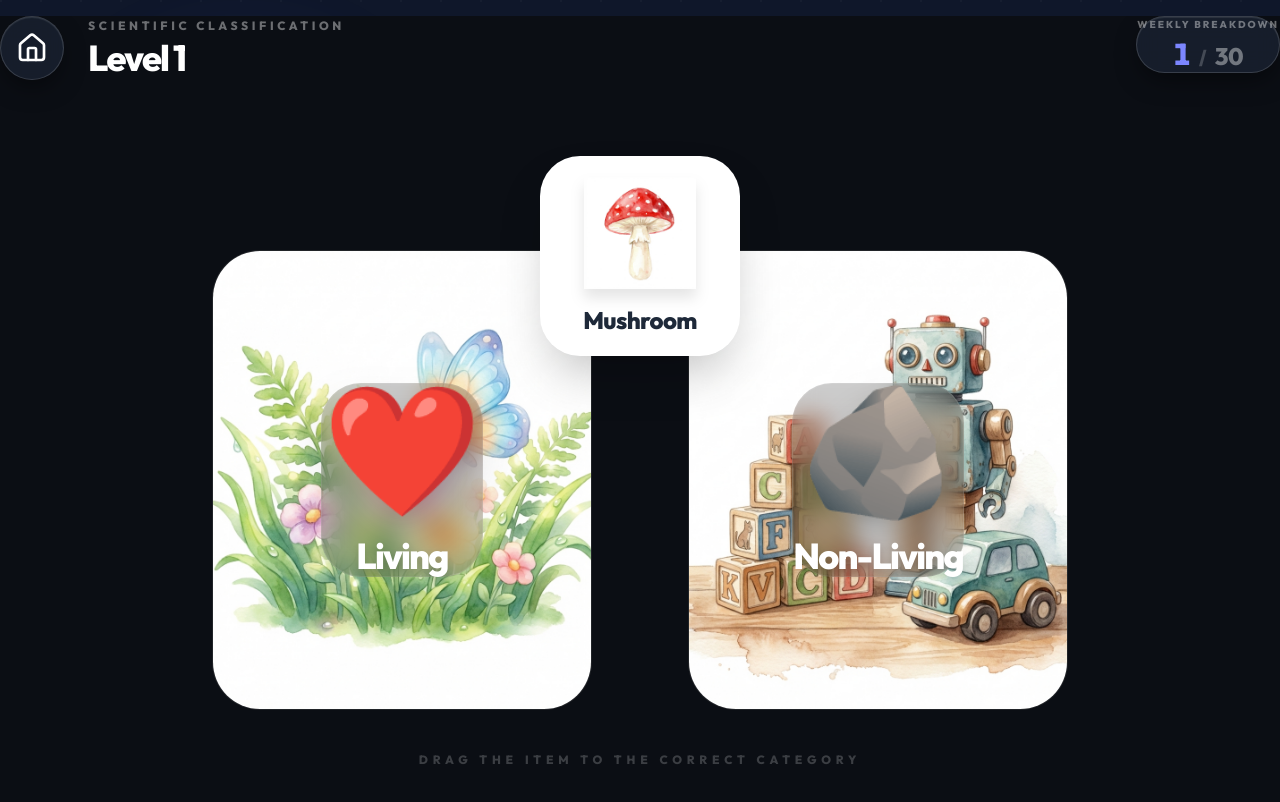
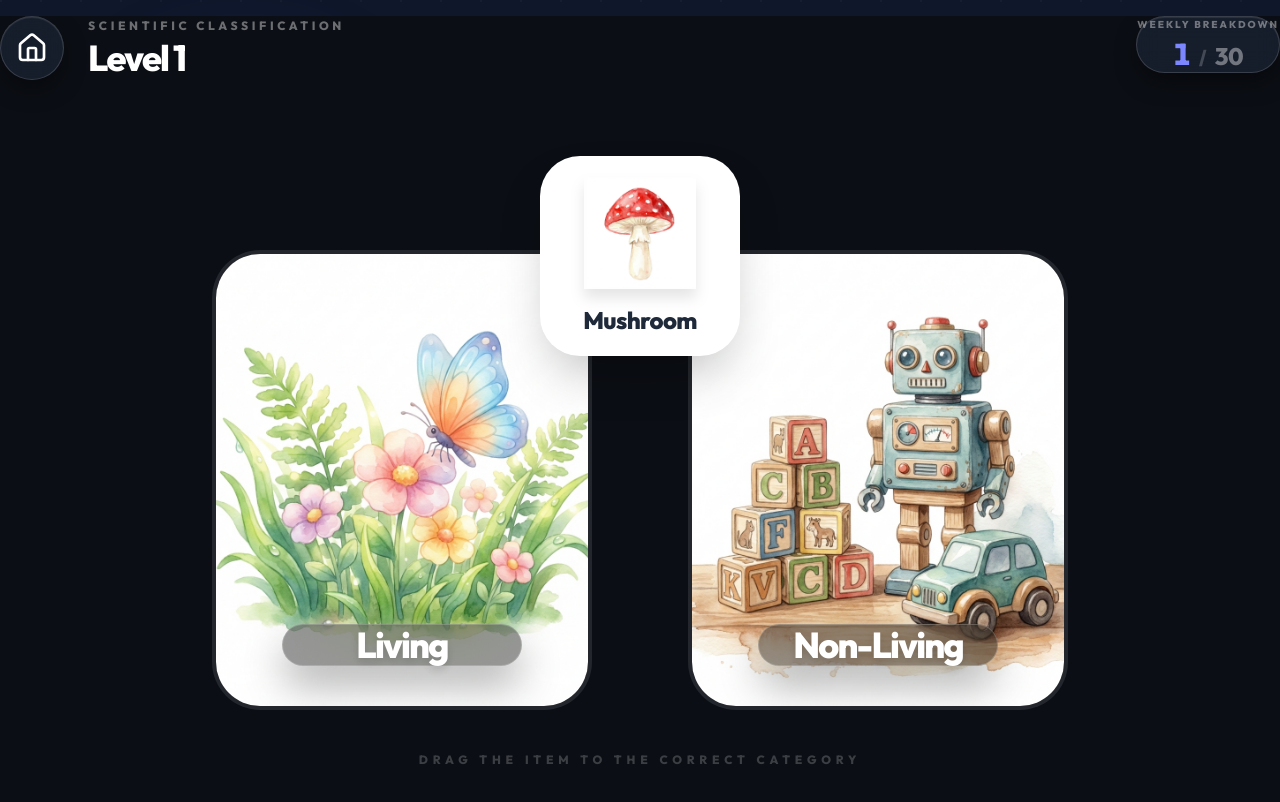
Before and after one commit to lawrence555-dev/lumiworld, a Next.js app: page /week/w1 in a window 1280 px wide. Shown: the top 802 px of the page. Built offline with nearby package versions, Linux system fonts and the light colour scheme.

Commit message:
style: remove emojis from DropZone and reposition labels to bottom pill

```diff
--- a/components/game/DropZone.tsx
+++ b/components/game/DropZone.tsx
@@ -47,12 +47,12 @@ export function DropZone({
             ref={zoneRef}
             className={`
         relative rounded-[3rem] p-8
-        flex flex-col items-center justify-center gap-6
+        flex flex-col items-center justify-center
         transition-all duration-500 overflow-hidden
-        ${selectionImage ? 'bg-black/20' : `bg-gradient-to-br ${bgColor}`}
+        ${selectionImage ? 'bg-[#0B0E14]' : `bg-gradient-to-br ${bgColor}`}
         ${isHovered ? 'scale-105 shadow-[0_0_50px_rgba(255,255,255,0.2)]' : 'shadow-2xl'}
         ${filled ? 'brightness-50' : 'brightness-100'}
-        border border-white/10
+        border-4 border-white/10
       `}
             style={{
                 width: '380px',
@@ -78,27 +78,34 @@ export function DropZone({
                     <img
                         src={selectionImage}
                         alt=""
-                        className="w-full h-full object-cover transition-transform duration-700 hover:scale-110"
+                        className="w-full h-full object-cover transition-transform duration-1000 hover:scale-110"
                     />
-                    <div className={`absolute inset-0 bg-gradient-to-t ${bgColor.replace(/\/80/g, '/40')} via-transparent to-transparent opacity-60`} />
+                    <div className={`absolute inset-0 bg-gradient-to-t ${bgColor.replace(/\/80/g, '/60')} via-transparent to-transparent opacity-80`} />
                 </div>
             )}
 
-            {/* Content Wrapper for Glassmorphism effect when image is present */}
+            {/* Label - Repositioned to bottom as a floating pill */}
             <div className={`
-                relative z-10 flex flex-col items-center gap-6
-                ${selectionImage ? 'bg-black/20 backdrop-blur-md p-8 rounded-[2.5rem] border border-white/10' : ''}
+                absolute bottom-10 left-1/2 -translate-x-1/2 z-20
+                px-10 py-5 rounded-[2.5rem]
+                bg-black/40 backdrop-blur-xl border border-white/20
+                shadow-[0_20px_40px_rgba(0,0,0,0.3)]
+                flex items-center justify-center min-w-[240px]
             `}>
-                {/* Icon */}
-                <div className="text-9xl filter drop-shadow-2xl transform transition-transform hover:scale-110 duration-300">
-                    {icon}
-                </div>
-
-                {/* Label */}
-                <div className="text-4xl font-black text-white text-center tracking-tighter drop-shadow-lg">
+                <div className="text-4xl font-black text-white text-center tracking-tighter drop-shadow-lg whitespace-nowrap">
                     {label}
                 </div>
             </div>
+
+            {/* Drop Target Hint (Subtle center pulse if highlighted) */}
+            {highlight && (
+                <motion.div
+                    animate={{ scale: [1, 1.2, 1], opacity: [0.1, 0.3, 0.1] }}
+                    transition={{ repeat: Infinity, duration: 2 }}
+                    className="absolute inset-0 z-10 bg-white rounded-full flex items-center justify-center pointer-events-none"
+                    style={{ margin: '20%' }}
+                />
+            )}
 
             {/* Filled Indicator */}
             {filled && (
```
